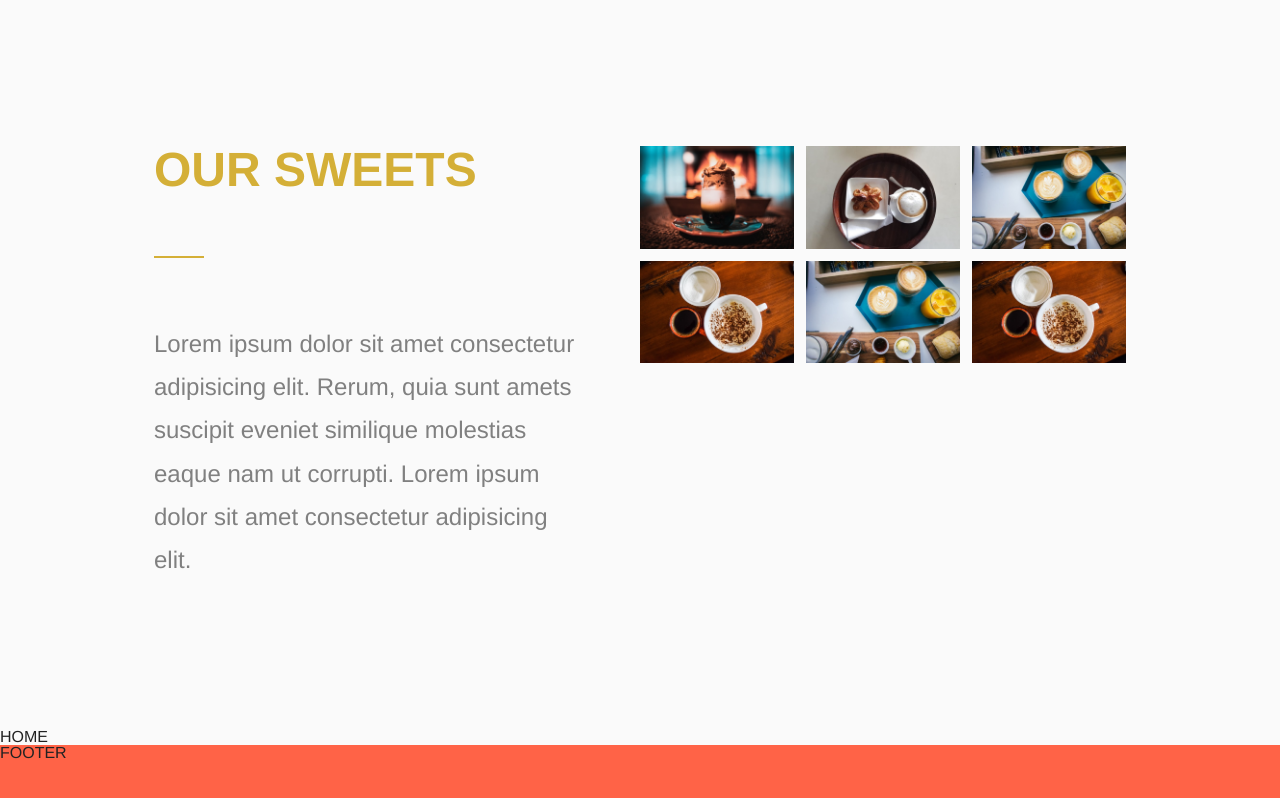
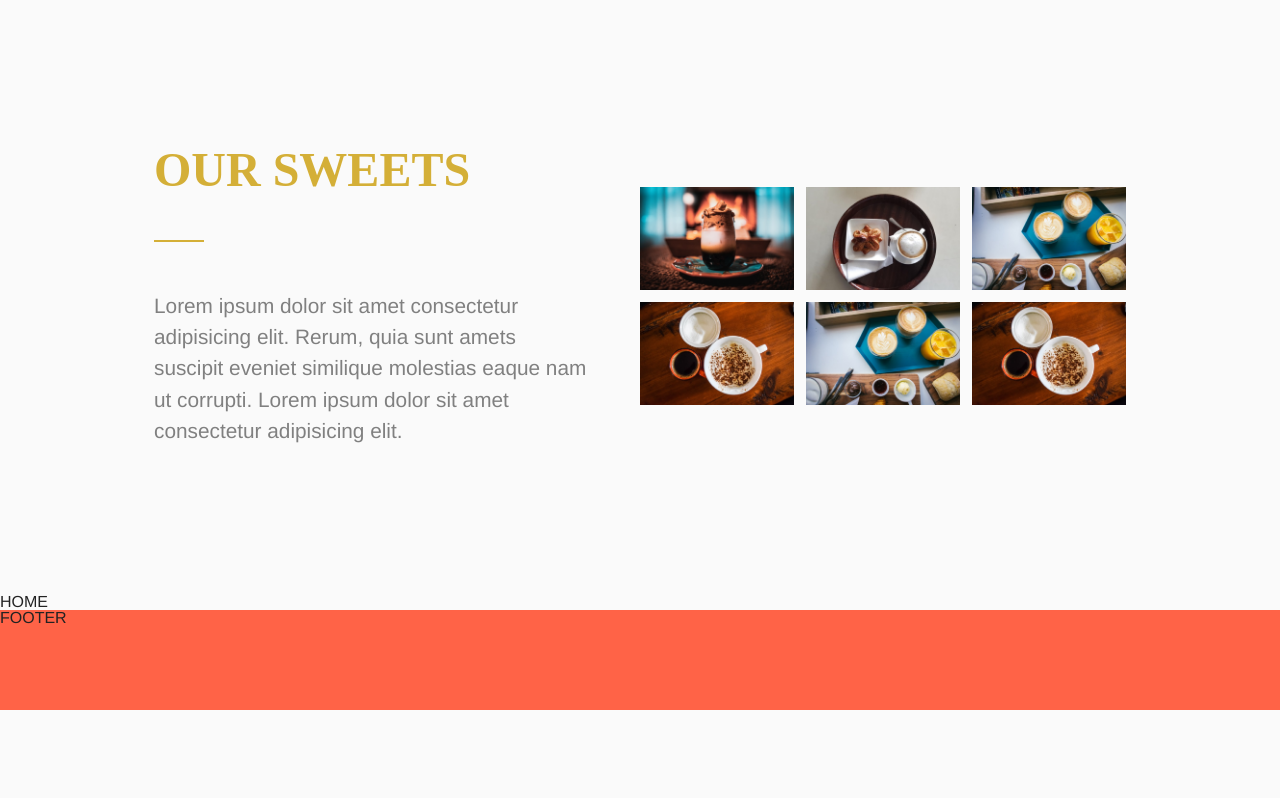
Before and after one commit to kasia-kusz/CoffeHouse-React, a React (Create React App) app in the folder coffeehouse-react/: page / in a window 1280 px wide. Shown: the part 802-1600 px from the top of the page. After the commit the page ends 1512 px from the top, so only its background shows below. Built offline with nearby package versions, Linux system fonts and the light colour scheme.

Commit message:
Introduction

```diff
--- a/coffeehouse-react/src/components/Introduction/Introduction.js
+++ b/coffeehouse-react/src/components/Introduction/Introduction.js
@@ -14,6 +14,7 @@ import dessert from "../../assets/dessert.jpg";
 import breakfast from "../../assets/breakfast.jpg";
 import iceCoffee from "../../assets/icecoffee.jpg";
 import { Wrapper } from "../Wrappers/sectionwrapper-styles";
+
 
 const Introduction = () => (
   <Wrapper>
--- a/coffeehouse-react/src/components/Introduction/introduction-styles.js
+++ b/coffeehouse-react/src/components/Introduction/introduction-styles.js
@@ -4,6 +4,7 @@ export const Intro = styled.div`
   display: flex;
   width: 100%;
   padding: 3rem 0;
+  align-items: center;
 
   @media screen and (max-width: ${({ theme }) =>
       theme.breakpoints.tablet_big}) {
@@ -17,7 +18,7 @@ export const Content = styled.div`
   width: 50%;
   display: flex;
   flex-direction: column;
-  padding-right: 80px;
+  padding-right: 50px;
 
   @media screen and (max-width: ${({ theme }) =>
       theme.breakpoints.laptop_small}) {
@@ -30,16 +31,18 @@ export const Content = styled.div`
     padding: 0;
   }
 `;
+
 export const Title = styled.h1`
   font-size: 3rem;
+  font-family: 'Brush Script MT', cursive;
   color: ${({ theme }) => theme.colors.primaryColor};
-  margin-bottom: 8rem;
+  margin-bottom: 6rem;
   position: relative;
   display: inline-block;
   &::after {
     content: "";
     position: absolute;
-    bottom: -4rem;
+    bottom: -3rem;
     left: 0;
     height: 2px;
     width: 50px;
@@ -56,13 +59,14 @@ export const Title = styled.h1`
 
 export const Text = styled.p`
   color: gray;
-  font-size: 1.5rem;
-  line-height: 1.8;
+  font-size: 1.3rem;
+  line-height: 1.5;
   max-width: 500px;
   @media screen and (max-width: ${({ theme }) =>
       theme.breakpoints.tablet_big}) {
     text-align: center;
     padding: 0 20px;
+    max-width: 100%;
   }
 `;
 
```
